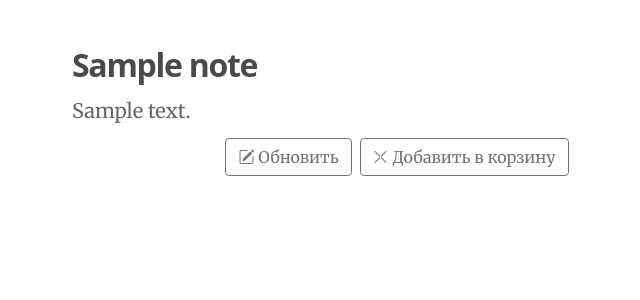
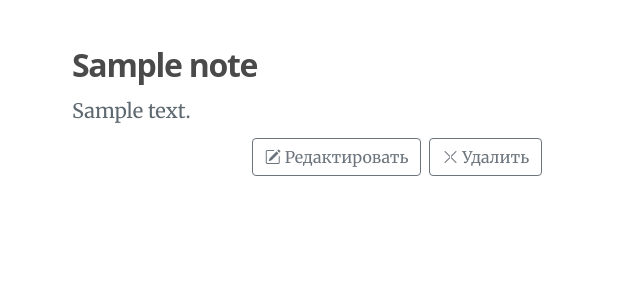
Before and after one commit to GarbGitHub/notes, a Django app: page /notes/detail/1/ in a window 1280 px wide. Shown: the part 54-354 px from the top of the page, without its empty margins (243-883 px from the left). Run offline with Django 3.2, Linux system fonts and the light colour scheme; a user stored in the database is signed in; tables that the repository leaves empty hold one stand-in row (values such as "Sample post"); some libraries are stand-ins or nearby versions.

Commit message:
change name buttons

```diff
--- a/post_inn/notes/templates/notes/post_basket_detail.html
+++ b/post_inn/notes/templates/notes/post_basket_detail.html
@@ -9,7 +9,7 @@
         <button class="btn btn-labeled btn-outline-secondary" onclick="location.href='{% url 'post_basket_return' pk %}'">
             <span class="btn-label">
                 <i class="bi bi-reply-fill"></i>
-                Восстановление
+                Восстановить
             </span>
         </button>
         <button class="btn btn-labeled btn-outline-secondary" onclick="location.href='{% url 'post_basket_delete' pk %}'">
--- a/post_inn/notes/templates/notes/post_detail.html
+++ b/post_inn/notes/templates/notes/post_detail.html
@@ -9,13 +9,13 @@
         <button class="btn btn-labeled btn-outline-secondary" onclick="location.href='{% url 'post_update' post.pk %}'">
             <span class="btn-label">
                 <i class="bi bi-pencil-square"></i>
-                Обновить
+                Редактировать
             </span>
         </button>
         <button class="btn btn-labeled btn-outline-secondary" onclick="location.href='{% url 'post_basket_add' post.pk %}'">
             <span class="btn-label">
                 <i class="bi bi-x-lg"></i>
-                Добавить в корзину
+                Удалить
             </span>
         </button>
     </div>
--- a/post_inn/notes/views.py
+++ b/post_inn/notes/views.py
@@ -144,9 +144,9 @@ class NoteBasketDelUpdateView(SuccessMessageMixin, UpdateView):
 
     def get_context_data(self, **kwargs):
         context = super().get_context_data(**kwargs)
-        context['title_page'] = f'Добавить в корзину: "{context.get(self, self.object.title)}"'
+        context['title_page'] = f'Удалить: "{context.get(self, self.object.title)}"'
         context['pk'] = self.object.id
-        context['name_button'] = 'Добавить в корзину!'
+        context['name_button'] = 'Удалить'
         context['alert_text'] = 'Вы пытаетесь добавить заметку в корзину!'
         # author_pk = context.get(self, self.object.author.pk)
         # request_user_pk = self.request.user.pk
@@ -230,7 +230,7 @@ class NoteReturnActiveUpdateView(SuccessMessageMixin, UpdateView):
         context = super().get_context_data(**kwargs)
         context['title_page'] = f'Восстановить заметку: "{context.get(self, self.object.title)}"'
         context['pk'] = self.object.id
-        context['name_button'] = 'Восстановить заметку!'
+        context['name_button'] = 'Восстановить'
         context['alert_text'] = 'Вы пытаетесь восстановить заметку.'
 
         # author_pk = context.get(self, self.object.author.pk)
```
